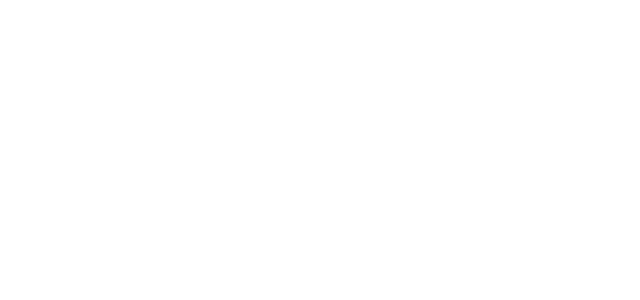
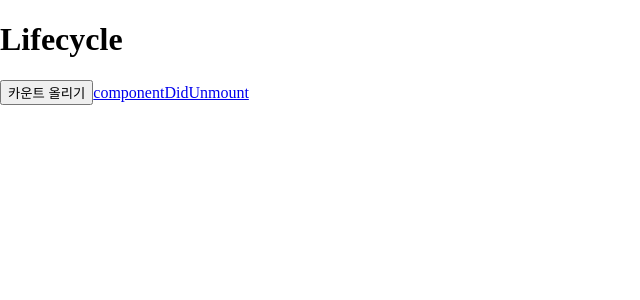
Before and after one commit to eggmun98/react-study, a React (Create React App) app: page /lifecycle in a window 1280 px wide. Before the commit this address had no page. Shown: the top 300 px of the page, without its empty margins (0-640 px from the left). Built offline with nearby package versions, Linux system fonts and the light colour scheme.

Commit message:
[2023.10.22] 클래스형 컴포넌트에서의 리액트 생명주기 메소드 사용

```diff
--- a/src/App.js
+++ b/src/App.js
@@ -2,6 +2,7 @@ import { BrowserRouter, Route, Routes } from "react-router-dom";
 import Home from "./home";
 import About from "./about";
 import ClassPage from "./class";
+import Lifecycle from "./lifecycle";
 
 function App() {
   return (
@@ -10,6 +11,7 @@ function App() {
         <Route path="/" element={<Home />} />
         <Route path="/about" element={<About />} />
         <Route path="/class" element={<ClassPage />} />
+        <Route path="lifecycle" element={<Lifecycle />} />
       </Routes>
     </BrowserRouter>
   );
--- /dev/null
+++ b/src/lifecycle.js
@@ -0,0 +1,50 @@
+import { Component } from "react";
+import { Link } from "react-router-dom";
+
+export default class Lifecycle extends Component {
+  state = {
+    count: 0,
+  };
+
+  componentDidMount() {
+    console.log(
+      "컴포넌트가 마운트 되고나서 실행 => 리액트 돔에 삽입된 직후에 실행"
+    );
+  }
+
+  componentDidUpdate() {
+    console.log(
+      "컴포넌트가 리렌더링 되면 실행 => setState나 forceUpdate를 호출하여 리렌더링할 때 마다 실행"
+    );
+  }
+
+  componentWillUnmount() {
+    console.log(
+      "컴포넌트가 사라지면 실행 =>  컴포넌트가 리액트 돔에 제거되기 전에 실행"
+    );
+  }
+
+  //   componentDidUpdate(prevProps, prevState) {
+  //     if (prevState.count !== this.state.count) {
+  //       // count 값이 변경되었을 때만 실행
+  //     }
+  //        prevProps: 이전의 props 값
+  //        prevState: 이전의 state 값
+  //   }
+
+  onClickCountUp = () => {
+    this.setState({
+      count: 1,
+    });
+  };
+
+  render() {
+    return (
+      <div>
+        <h1>Lifecycle</h1>
+        <button onClick={this.onClickCountUp}>카운트 올리기</button>
+        <Link to="/">componentDidUnmount</Link>
+      </div>
+    );
+  }
+}
```
